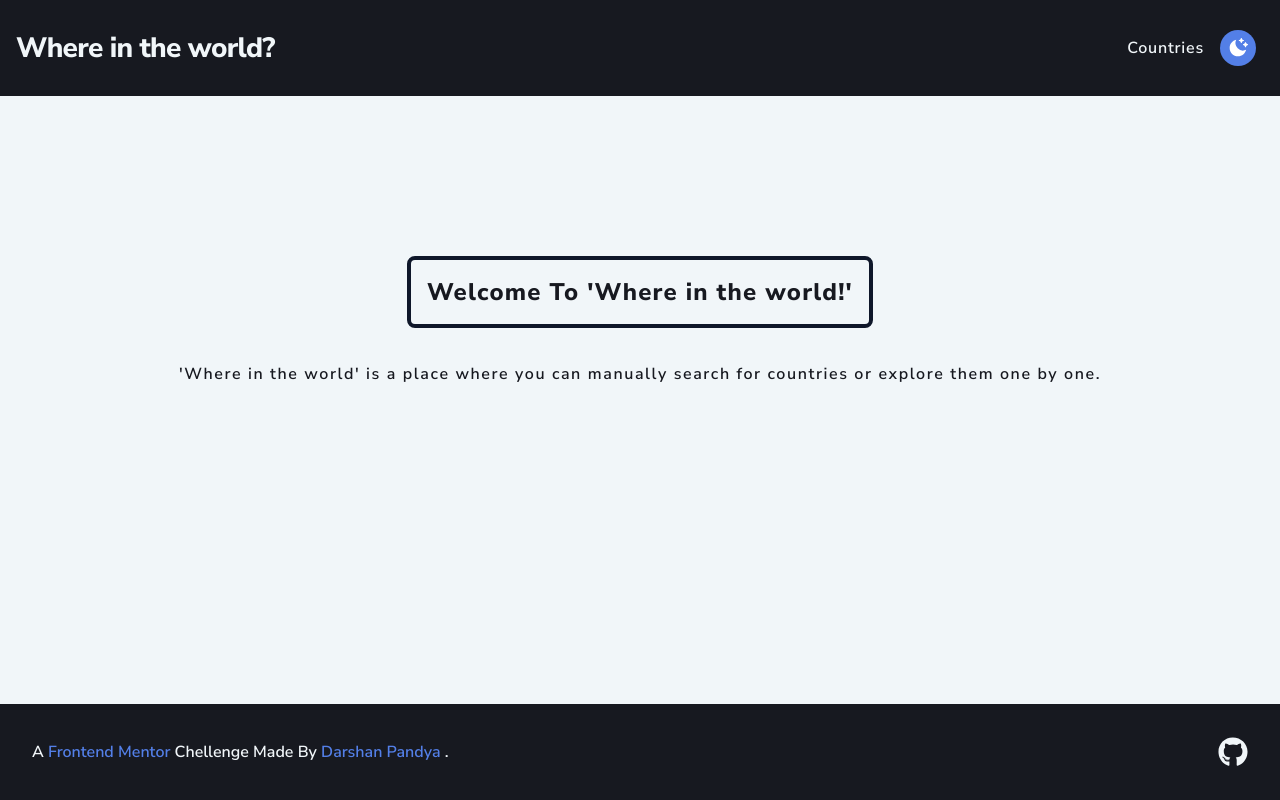
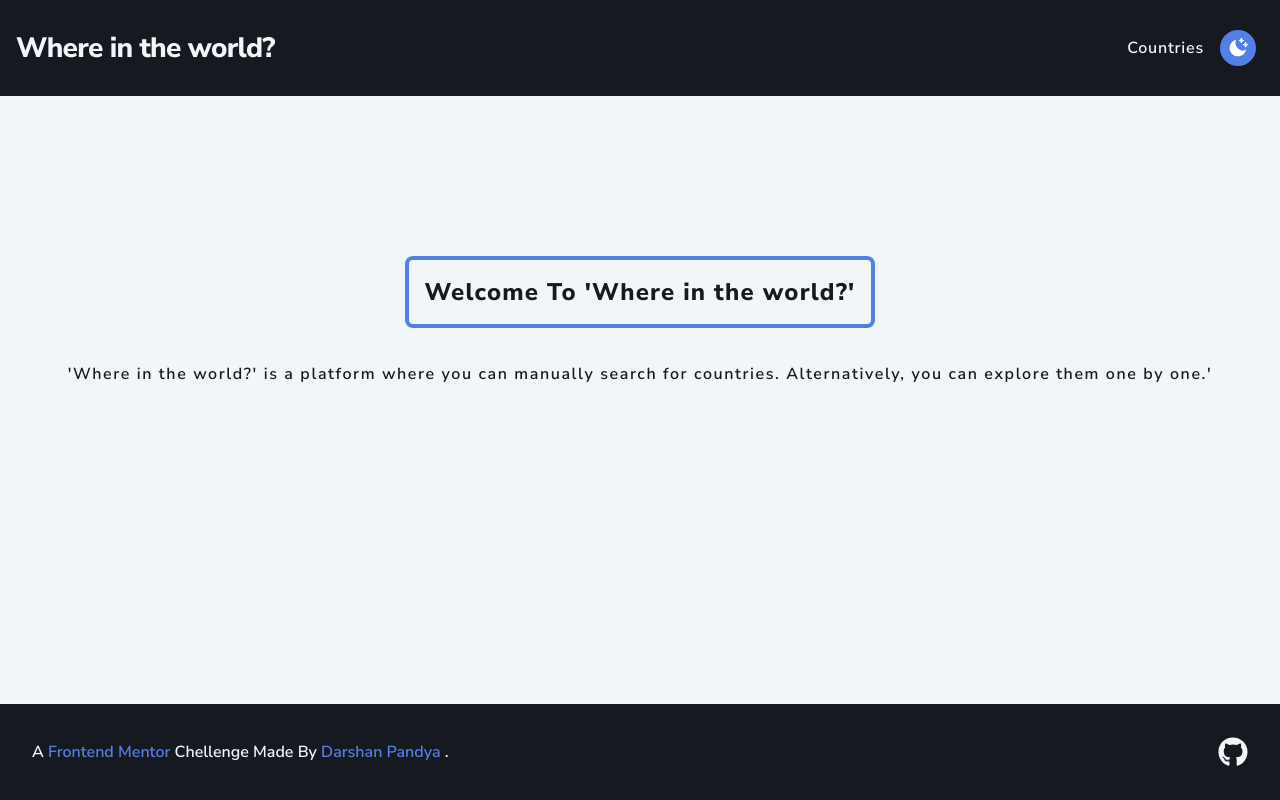
Before and after one commit to Darshan-Pandya10/RESTCountries-Project---React-Query, a React (Vite) app: page / in a window 1280 px wide. Built offline with nearby package versions, Linux system fonts and the light colour scheme.

Commit message:
[Changes] in Landing Page.

```diff
--- a/src/App.css
+++ b/src/App.css
@@ -51,6 +51,12 @@ nav .active{
 .header button {
   background-color: var(--hover-color);
   color: white;
+}
+
+/* landing  */
+
+.welcome-box{
+  border-color: var(--hover-color);
 }
 
 /* Filter */
--- a/src/Components/Landing.jsx
+++ b/src/Components/Landing.jsx
@@ -3,10 +3,10 @@ import React from 'react'
 function Landing() {
   return (
     <div className='flex flex-col mx-4 items-center justify-center md:mx-8 py-[10rem]'>
-        <div className='m-auto px-2 py-6 md:p-4 w-fit rounded-lg  border-4 border-solid border-slate-900 mb-8'>
-            <h1 className='text-xl font-bold md:text-2xl md:tracking-wider'>Welcome To 'Where in the world!'</h1>
+        <div className='welcome-box m-auto px-2 py-6 md:p-4 w-fit rounded-lg  border-4 border-solid mb-8'>
+            <h1 className='text-xl font-bold md:text-2xl md:tracking-wider'>Welcome To 'Where in the world?'</h1>
         </div>
-      <h3 className='text-base mx-2 md:mx-8 text-center font-semibold tracking-widest leading-7'> 'Where in the world' is a place where you can manually search for countries or explore them one by one.</h3>
+      <h3 className='text-base mx-2 md:mx-8 text-center font-semibold tracking-widest leading-7'>'Where in the world?' is a platform where you can manually search for countries. Alternatively, you can explore them one by one.'</h3>
     </div>
   )
 }
```
